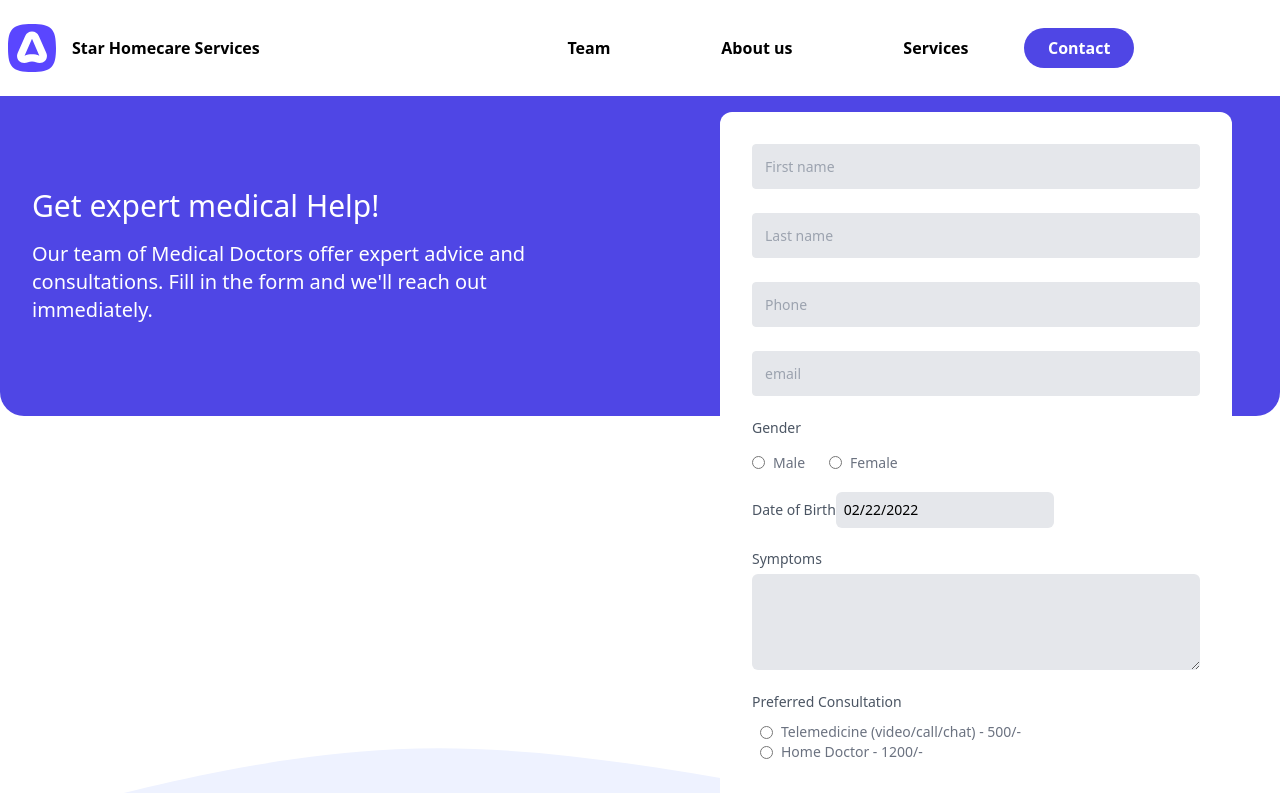
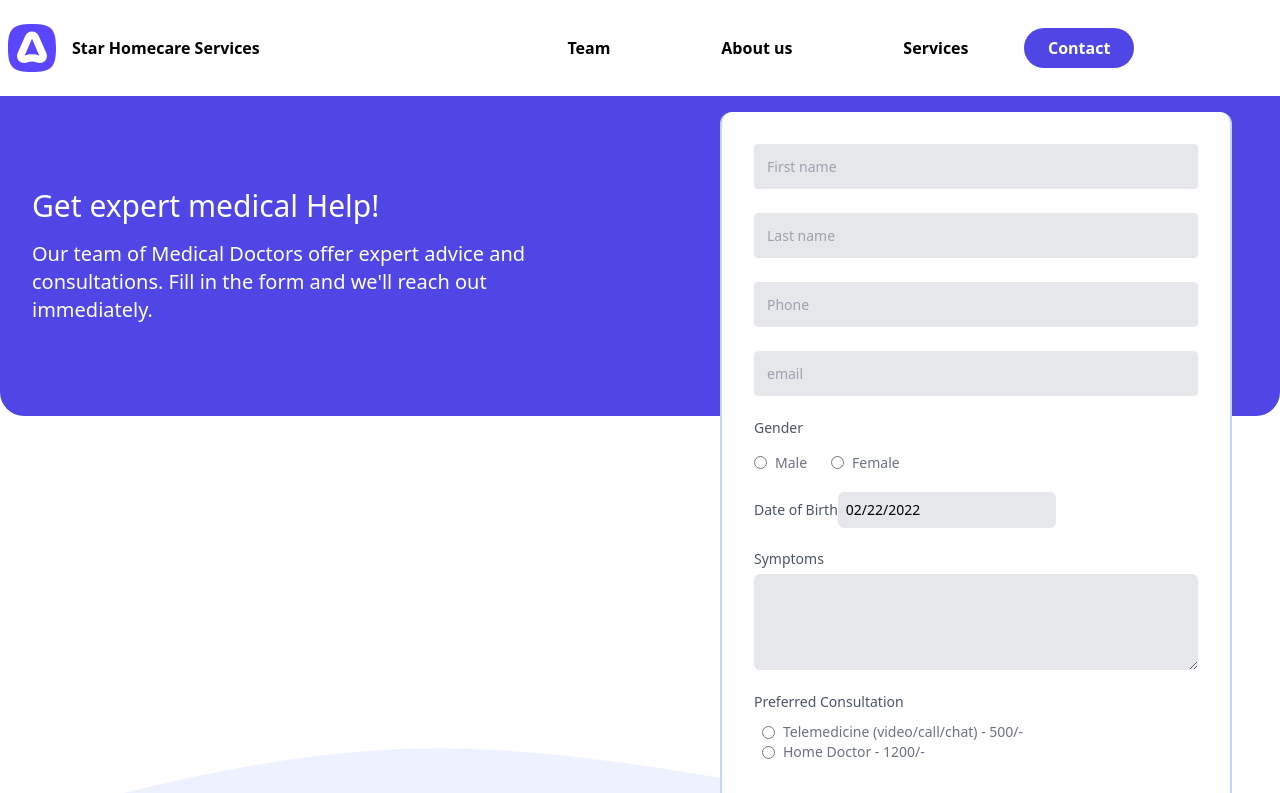
Before and after one commit to jbuyu/realdoc, a Next.js app: page /Form in a window 1280 px wide. Shown: the top 793 px of the page. Built offline with nearby package versions, Linux system fonts and the light colour scheme.

Commit message:
borders on card

```diff
--- a/pages/Form.js
+++ b/pages/Form.js
@@ -9,7 +9,7 @@ export default function Form() {
 
   return (
     <div className="mx-auto flex h-140 max-w-7xl flex-col">
-      <div className="h-80 items-center rounded-b-3xl bg-indigo-600 text-xl text-white">
+      <div className="h-80 items-center rounded-b-3xl bg-indigo-600 text-xl text-white ">
         <div className="relative">
           <div className="flex h-80 w-1/2 flex-col items-start justify-center p-8">
             <div className="ont-semibold text-3xl">
@@ -64,7 +64,7 @@ export default function Form() {
             }) => (
               <form
                 onSubmit={handleSubmit}
-                className="absolute top-0 right-0 mt-4 mr-12 flex w-2/5 flex-col justify-center rounded-xl bg-white p-8"
+                className="absolute top-0 right-0 mt-4 mr-12 flex w-2/5 flex-col justify-center rounded-xl bg-white p-8 border-x-2 border-indigo-200"
               >
                 <div className="">
                   <input
```
